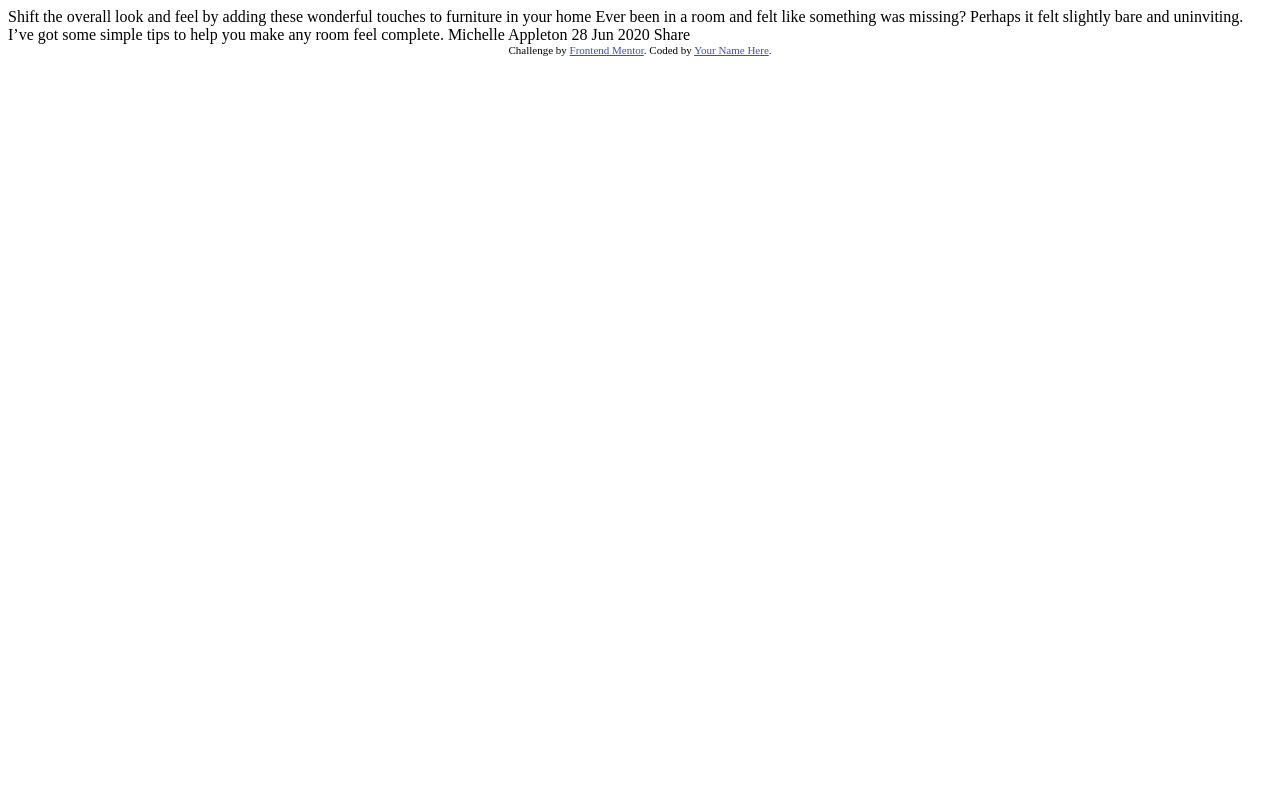
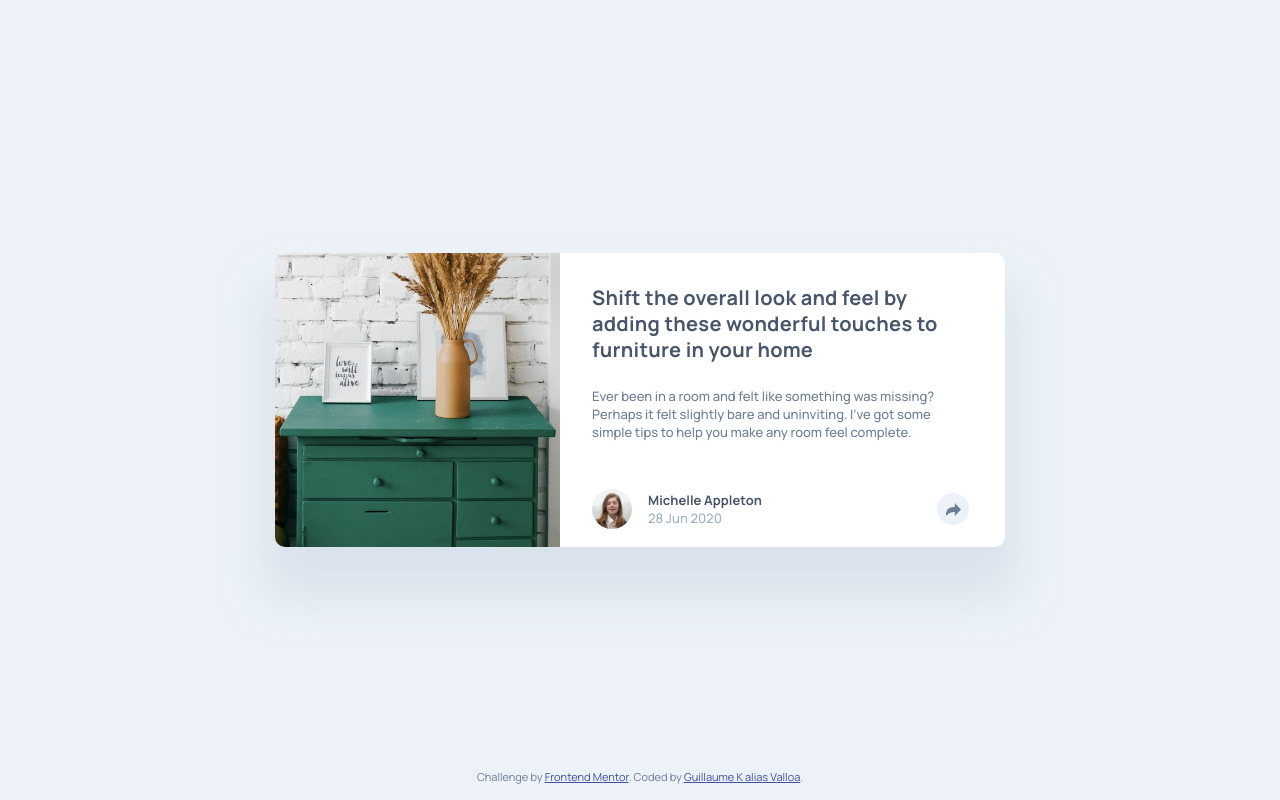
Before and after one commit to Valloa/FEM-article-preview-component, a plain HTML site: page index.html in a window 1280 px wide. Drawn offline with Linux system fonts and the light colour scheme.

Commit message:
layout, styles

```diff
--- a/index.html
+++ b/index.html
@@ -2,35 +2,102 @@
 <html lang="en">
 <head>
   <meta charset="UTF-8">
-  <meta name="viewport" content="width=device-width, initial-scale=1.0"> <!-- displays site properly based on user's device -->
+  <meta name="viewport" content="width=device-width, initial-scale=1.0">
+  <link rel="preconnect" href="https://fonts.googleapis.com">
+<link rel="preconnect" href="https://fonts.gstatic.com" crossorigin>
+<link href="https://fonts.googleapis.com/css2?family=Manrope:wght@200..800&display=swap" rel="stylesheet">
 
   <link rel="icon" type="image/png" sizes="32x32" href="./images/favicon-32x32.png">
 
   <title>Frontend Mentor | Article preview component</title>
 
-  <!-- Feel free to remove these styles or customise in your own stylesheet 👍 -->
-  <style>
-    .attribution { font-size: 11px; text-align: center; }
-    .attribution a { color: hsl(228, 45%, 44%); }
-  </style>
+  <link rel="stylesheet" href="styles.css">
+  <script defer src="./main.js" type="text/javascript"></script>
 </head>
 <body>
 
-  Shift the overall look and feel by adding these wonderful
-  touches to furniture in your home
+  <main>
+    <article class="Article">
+      <div>
+      <div class="Article__content">
+        <h1 class="Article__title Text1">
+          Shift the overall look and feel by adding these wonderful
+          touches to furniture in your home
+        </h1>
+        <p class="Article__text Text2">
+          Ever been in a room and felt like something was missing? Perhaps
+          it felt slightly bare and uninviting. I’ve got some simple tips
+          to help you make any room feel complete.
+        </p>
+      </div>
 
-  Ever been in a room and felt like something was missing? Perhaps
-  it felt slightly bare and uninviting. I’ve got some simple tips
-  to help you make any room feel complete.
+        <footer class="Article__footer">
+          <div class="Article__author">
+            <img src="./images/avatar-michelle.jpg" alt="Michelle Appleton" aria-hidden="true">
+            <div class="Text2">
+              <p class="Text2--bold">Michelle Appleton</p>
+              <time datetime="2020-06-28">28 Jun 2020</time>
+            </div>
+          </div>
 
-  Michelle Appleton
-  28 Jun 2020
+          <button
+            type="button"
+            aria-label="Share this article"
+            aria-haspopup="true"
+            aria-expanded="false"
+            aria-controls="share-menu"
+            id="share-button"
+            class="ShareButton">
+            <svg xmlns="http://www.w3.org/2000/svg" width="15" height="13">
+              <path
+                fill="currentColor"
+                d="M15 6.495L8.766.014V3.88H7.441C3.33 3.88 0 7.039 0 10.936v2.049l.589-.612C2.59 10.294 5.422 9.11 8.39 9.11h.375v3.867L15 6.495z"
+                aria-hidden="true">
+            </svg>
+          </button>
 
-  Share
+          <nav id="share-menu" class="ShareMenu" aria-label="Share this article">
+            <span arie-hidden="true" class="Text3">
+              Share
+            </span>
 
-  <div class="attribution">
+            <ul>
+              <li>
+                <a href="#" class="ShareMenu_link">
+                  <svg xmlns="http://www.w3.org/2000/svg" width="20" height="20">
+                    <path fill="currentColor" d="M18.896 0H1.104C.494 0 0 .494 0 1.104v17.793C0 19.506.494 20 1.104 20h9.58v-7.745H8.076V9.237h2.606V7.01c0-2.583 1.578-3.99 3.883-3.99 1.104 0 2.052.082 2.329.119v2.7h-1.598c-1.254 0-1.496.597-1.496 1.47v1.928h2.989l-.39 3.018h-2.6V20h5.098c.608 0 1.102-.494 1.102-1.104V1.104C20 .494 19.506 0 18.896 0z"/>
+                  </svg>
+                </a>
+              </li>
+              <li>
+                <a href="#" class="ShareMenu_link">
+                  <svg xmlns="http://www.w3.org/2000/svg" width="20" height="17">
+                    <path fill="currentColor" d="M20 2.172a8.192 8.192 0 01-2.357.646 4.11 4.11 0 001.804-2.27 8.22 8.22 0 01-2.605.996A4.096 4.096 0 0013.847.248c-2.65 0-4.596 2.472-3.998 5.037A11.648 11.648 0 011.392 1a4.109 4.109 0 001.27 5.478 4.086 4.086 0 01-1.858-.513c-.045 1.9 1.318 3.679 3.291 4.075a4.113 4.113 0 01-1.853.07 4.106 4.106 0 003.833 2.849A8.25 8.25 0 010 14.658a11.616 11.616 0 006.29 1.843c7.618 0 11.922-6.434 11.663-12.205A8.354 8.354 0 0020 2.172z"/>
+                  </svg>
+                </a>
+              </li>
+              <li>
+                <a href="#" class="ShareMenu_link">
+                  <svg xmlns="http://www.w3.org/2000/svg" width="20" height="20">
+                    <path fill="currentColor" d="M10 0C4.478 0 0 4.477 0 10c0 4.237 2.636 7.855 6.356 9.312-.088-.791-.167-2.005.035-2.868.182-.78 1.172-4.97 1.172-4.97s-.299-.6-.299-1.486c0-1.39.806-2.428 1.81-2.428.852 0 1.264.64 1.264 1.408 0 .858-.545 2.14-.828 3.33-.236.995.5 1.807 1.48 1.807 1.778 0 3.144-1.874 3.144-4.58 0-2.393-1.72-4.068-4.177-4.068-2.845 0-4.515 2.135-4.515 4.34 0 .859.331 1.781.745 2.281a.3.3 0 01.069.288l-.278 1.133c-.044.183-.145.223-.335.134-1.249-.581-2.03-2.407-2.03-3.874 0-3.154 2.292-6.052 6.608-6.052 3.469 0 6.165 2.473 6.165 5.776 0 3.447-2.173 6.22-5.19 6.22-1.013 0-1.965-.525-2.291-1.148l-.623 2.378c-.226.869-.835 1.958-1.244 2.621.937.29 1.931.446 2.962.446 5.522 0 10-4.477 10-10S15.522 0 10 0z"/>
+                  </svg>
+                </a>
+              </li>
+            </ul>
+          </nav>
+        </footer>
+      </div>
+      <img
+        src="./images/drawers.jpg"
+        alt="Wooden drawers with a plant and a lamp on top"
+        aria-hidden="true"
+        class="Article__image">
+    </article>
+  </main>
+
+  <footer class="attribution">
     Challenge by <a href="https://www.frontendmentor.io?ref=challenge" target="_blank">Frontend Mentor</a>.
-    Coded by <a href="#">Your Name Here</a>.
-  </div>
+    Coded by <a href="https://github.com/Valloa">Guillaume K alias Valloa</a>.
+  </footer>
 </body>
 </html>
--- /dev/null
+++ b/main.js
@@ -0,0 +1,9 @@
+const ShareButton = document.querySelector('.ShareButton');
+const ShareMenu = document.querySelector('.ShareMenu');
+
+const toggleShareMenu = () => {
+  ShareMenu.classList.toggle('ShareMenu--open');
+  ShareButton.setAttribute('aria-expanded', ShareMenu.classList.contains('ShareMenu--open'));
+}
+
+ShareButton && ShareButton.addEventListener('click', toggleShareMenu);
--- /dev/null
+++ b/styles.css
@@ -0,0 +1,302 @@
+* {
+  margin: 0;
+  padding: 0;
+  box-sizing: border-box;
+}
+
+:root {
+  --white: hsl(0deg, 0%, 100%);
+
+  --grey-900: hsl(217, 19%, 35%);
+  --grey-500: hsl(214, 17%, 51%);
+  --grey-400: hsl(212, 23%, 69%);
+  --grey-200: hsl(210, 46%, 95%);
+
+
+  --spacing-2000: 10rem;
+  --spacing-1600: 8rem;
+  --spacing-1500: 7.5rem;
+  --spacing-1400: 7rem;
+  --spacing-1300: 6.5rem;
+  --spacing-1200: 6rem;
+  --spacing-1100: 5.5rem;
+  --spacing-1000: 5rem;
+  --spacing-950: 4.75rem;
+  --spacing-900: 4.5rem;
+  --spacing-800: 4rem;
+  --spacing-700: 3.5rem;
+  --spacing-600: 3rem;
+  --spacing-500: 2.5rem;
+  --spacing-450: 2.25rem;
+  --spacing-400: 2rem;
+  --spacing-300: 1.5rem;
+  --spacing-250: 1.25rem;
+  --spacing-225: 1.125rem;
+  --spacing-200: 1rem;
+  --spacing-150: 0.75rem;
+  --spacing-100: 0.5rem;
+  --spacing-50: 0.25rem;
+
+  --fweight-thin: 100;
+  --fweight-extra-light: 200;
+  --fweight-light: 300;
+  --fweight-regular: 400;
+  --fweight-medium: 500;
+  --fweight-semi-bold: 600;
+  --fweight-bold: 700;
+  --fweight-extra-bold: 800;
+  --fweight-black: 900;
+  --fweight-extra-black: 1000;
+
+  color: var(--grey-500);
+  font-family: "Manrope", sans-serif;
+  background: var(--grey-200);
+}
+
+@media (prefers-reduced-motion: no-preference) {
+  * {
+    scroll-behavior: smooth;
+  }
+
+  :root {
+    --transition: all 0.5s ease, outline 0.1s ease;
+  }
+}
+
+.attribution {
+  position: absolute;
+  inset-inline: 50% auto;
+  inset-block: auto 1rem;
+  translate: -50%;
+  margin: 0;
+  font-size: 11px;
+  text-align: center;
+
+  a {
+    color: hsl(228, 45%, 44%);
+  }
+}
+
+body {
+  position: relative;
+  display: grid;
+  place-items: center;
+  min-block-size: 100dvb;
+  margin: 0;
+}
+
+img {
+  display: block;
+}
+
+main {
+    display: grid;
+    place-items: center;
+    padding-block: var(--spacing-800);
+    padding-inline: var(--spacing-300);
+}
+
+.Text1 {
+    font-size: 1.25rem;
+  font-weight: var(--fweight-bold);
+  line-height: 1.3;
+  letter-spacing: calc(.25em / 20);
+}
+
+.Text2 {
+  font-size: .8125rem;
+  font-weight: var(--fweight-medium);
+  line-height: 1.4;
+  letter-spacing: calc(1em * .0012);
+}
+
+.Text2--bold {
+    font-weight: var(--fweight-bold);
+}
+
+.Text3 {
+  font-size: .8125rem;
+  font-weight: var(--fweight-semi-bold);
+  line-height: 1.4;
+  letter-spacing: calc(1em / 4);
+}
+
+svg {
+    pointer-events: none;
+}
+
+.Article {
+    display: grid;
+    inline-size: min(100%, 38rem);
+    background: var(--white);
+  border-radius: 10px;
+    box-shadow: 0 2.5rem 2.5rem 10px color(from #C9D5E1 srgb r g b / .5);
+
+    @media (width > 47.5rem) {
+        grid-template-columns: 14.375rem 1fr;
+    }
+
+    @media (width > 47.5rem) {
+        inline-size: min(100%, 45.625rem);
+        grid-template-columns: 17.8125rem 1fr;
+    }
+}
+
+.Article__content {
+  display: grid;
+  gap: var(--spacing-300);
+  padding-block: var(--spacing-400) var(--spacing-300);
+}
+
+.Article__title {
+    color: var(--grey-900);
+}
+
+.Article__text {
+    display: grid;
+    grid-auto-flow: column;
+}
+
+.Article__footer {
+    position: relative;
+    display: grid;
+    grid-template-columns: auto 1fr;
+    padding-block: var(--spacing-300) var(--spacing-225);
+}
+
+.Article__content,
+.Article__footer {
+  padding-inline:  var(--spacing-400);
+
+    @media (width > 47.5rem) {
+        padding-inline:  var(--spacing-400) var(--spacing-450);
+    }
+}
+
+.Article__author {
+    display: grid;
+    grid-template-columns: auto 1fr;
+    gap: var(--spacing-200);
+    align-items: center;
+
+    img {
+        border-radius: 50%;
+        block-size: 2.5rem;
+        aspect-ratio: 1;
+        object-fit: cover;
+        object-position: center;
+    }
+
+    p {
+        color: var(--grey-900);
+    }
+
+    time {
+        color: var(--grey-400);
+    }
+}
+
+.ShareButton {
+    position: relative;
+    z-index: 2;
+    display: grid;
+    place-items: center;
+    place-self: center end;
+    inline-size: 2rem;
+    aspect-ratio: 1;
+    color: var(--grey-500);
+    border: none;
+    border-radius: 50%;
+    background: var(--grey-200);
+
+    &[aria-expanded="true"] {
+        color: var(--white);
+        background: var(--grey-500);
+    }
+}
+
+.ShareMenu {
+    position: absolute;
+    inset-inline: 0;
+    inset-block-end: 0;
+    z-index: 1;
+    display: none;
+    grid-template-columns: auto 1fr 2rem;
+    grid-template-rows: 2.5rem;
+    align-items: center;
+    gap: var(--spacing-200);
+    padding-block: 1.125rem;
+    padding-inline: var(--spacing-400);
+    color: var(--grey-400);
+    background: var(--grey-900);
+    border-end-start-radius: 10px;
+    border-end-end-radius: 10px;
+
+    @media (width > 47.5rem) {
+        inset-block-end: 100%;
+        inset-inline-start: calc(100% - 1rem - var(--spacing-450));
+        translate: -50% .25rem;
+    grid-template-columns: auto 1fr;
+    grid-template-rows: initial;
+        inline-size: 15.5rem;
+        padding-inline: var(--spacing-500);
+        border-radius: 10px;
+
+        &::before {
+            content: '';
+            position: absolute;
+            inset-inline-start: 50%;
+            inset-block-start: 100%;
+            translate: -50% -50%;
+            inline-size: 1.1rem;
+            aspect-ratio: 1;
+            background: inherit;
+            transform: rotate(45deg);
+        }
+    }
+
+    span {
+        justify-self: center;
+        text-transform: uppercase;
+    }
+
+    ul {
+        display: grid;
+        grid-auto-flow: column;
+        gap: var(--spacing-200);
+        justify-content: start;
+        align-content: center;
+        list-style: none;
+        margin: 0;
+        padding: 0;
+    }
+
+    .ShareMenu_link {
+        display: grid;
+        place-content: center;
+        inline-size: 1.25rem;
+        aspect-ratio: 1;
+        color: var(--white);
+        text-decoration: none;
+    }
+}
+
+.ShareMenu--open {
+    display: grid;
+}
+
+.Article__image {
+    order: -1;
+  inline-size: 100%;
+    block-size: 12.5rem;
+  object-fit: cover;
+  object-position: center;
+  border-start-start-radius: 10px;
+  border-start-end-radius: 10px;
+
+    @media (width > 47.5rem) {
+        block-size: 100%;
+  border-start-end-radius: 0;
+    border-end-start-radius: 10px;
+    }
+}
```
